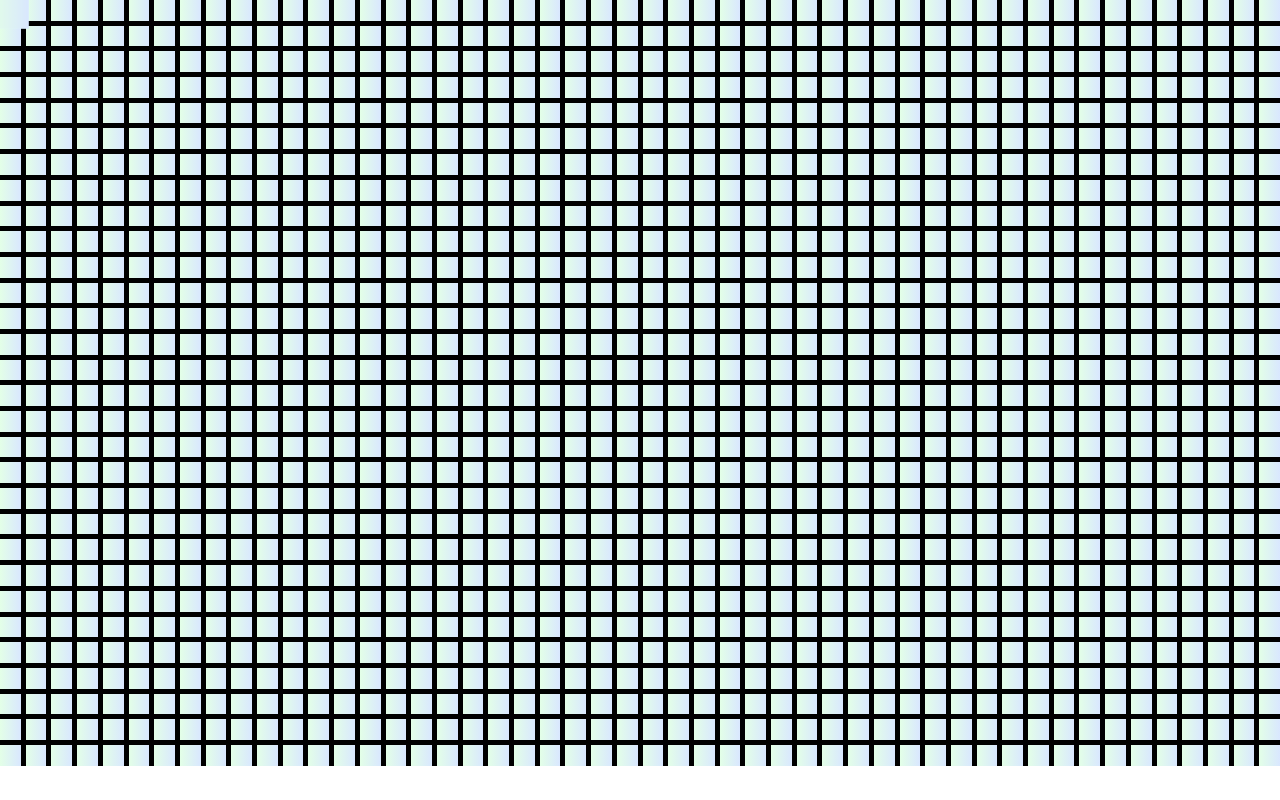
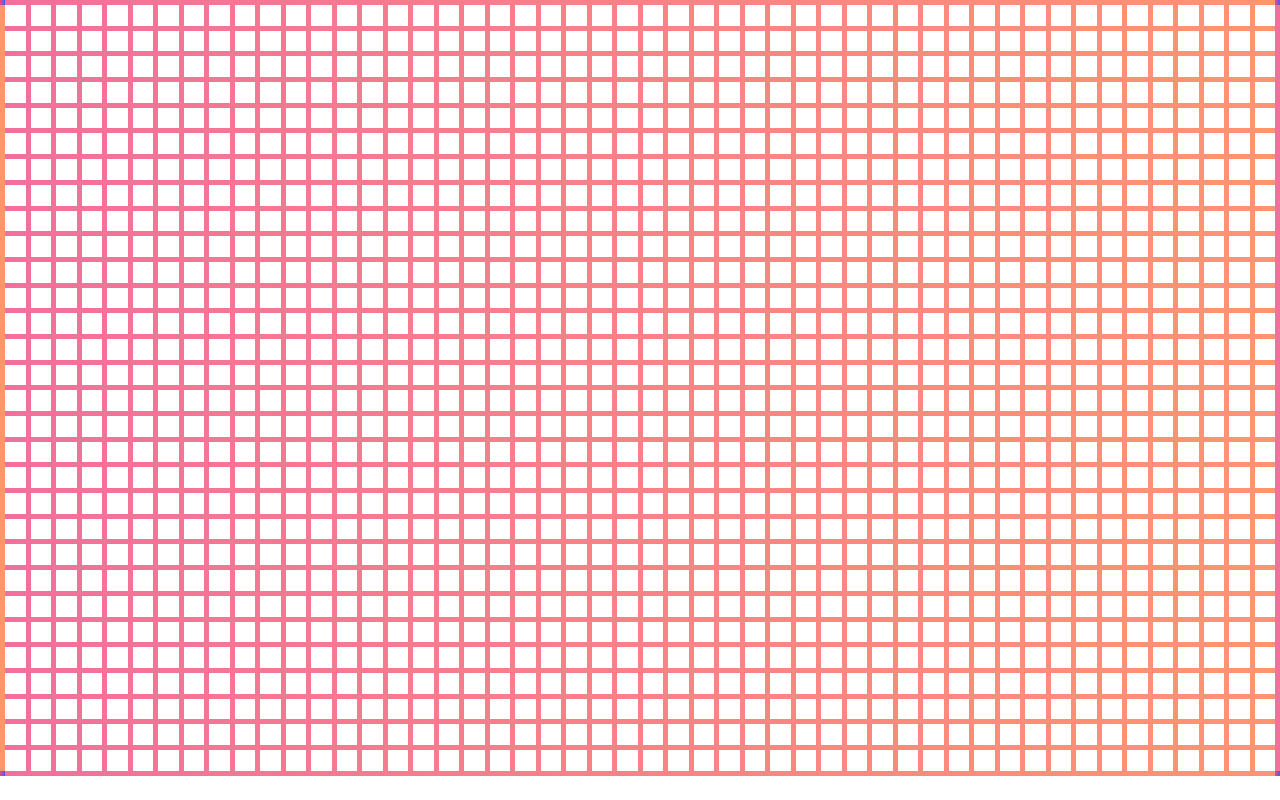
Before and after one commit to Hugo-M33/react-game-of-life, a React (Create React App) app: page / in a window 1280 px wide. Built offline with nearby package versions, Linux system fonts and the light colour scheme.

Commit message:
"Working" but really laggy grid, with cells state toggle

```diff
--- /dev/null
+++ b/src/components/Cell.jsx
@@ -0,0 +1,12 @@
+import {motion} from 'framer-motion'
+
+
+const Cell = ({value, toggleCell}) => {
+    return (
+        <motion.div onMouseLeave={e => e.buttons === 1 && toggleCell()} whileHover={{ scale: 1.75 }} onClick={toggleCell} style={{ backgroundColor: value ? "#0091AD" : "white"}}>
+
+        </motion.div>
+    )
+}
+
+export default Cell
--- a/src/components/Grid.jsx
+++ b/src/components/Grid.jsx
@@ -1,29 +1,59 @@
-import {useState, useEffect} from 'react'
-import styled from 'styled-components'
-import {motion} from 'framer-motion'
+import { useState, useEffect } from "react";
+import styled from "styled-components";
+import { motion } from "framer-motion";
+import Cell from "./Cell";
+import { produce } from "immer";
 
 const StyledGrid = styled.div`
   display: grid;
-grid-template-columns: repeat(${props => props.colsCount}, 1fr);
-grid-template-rows: repeat(${props => props.rowsCount}, ${props => (window.innerWidth - 5*(props.colsCount-1)) /props.colsCount}px);
+  grid-template-columns: repeat(${(props) => props.colsCount}, 1fr);
+  grid-template-rows: repeat(
+    ${(props) => props.rowsCount},
+    ${(props) =>
+      (window.innerWidth - 5 * (props.colsCount - 1)) / props.colsCount}px
+  );
   gap: 5px;
-background: black;
-`
+  background: linear-gradient(to right, rgb(242, 112, 156), rgb(255, 148, 114));
+  border: solid 5px;
+  border-image: linear-gradient(90deg, #fc466b 0%, #3f5efb 100%);
+  box-sizing: border-box;
+`;
 
-const StyledCell = styled(motion.div)`
+const StyledCell = styled(Cell)`
   background: linear-gradient(90deg, #e3ffe7 0%, #d9e7ff 100%);
-`
+`;
 
-const Grid = ({rowsCount, colsCount}) => {
-    const [grid, setGrid] = useState([]);
-    useEffect(() => {
-        setGrid(Array(colsCount).fill(Array(rowsCount).fill(false)));
-    }, [rowsCount, colsCount, window.innerWidth])
+const Grid = ({ rowsCount, colsCount }) => {
+  const [grid, setGrid] = useState(() => {
+    const rows = [];
+    for (let i = 0; i < rowsCount; i++) {
+      rows.push(Array.from(Array(colsCount), () => false));
+    }
+    console.log(rows);
+    return rows;
+  });
+
+  const toggleCell = (row, column) => {
+    setGrid(
+      produce(grid, (gridCopy) => {
+        gridCopy[row][column] = !grid[row][column];
+      })
+    );
+  };
+
   return (
     <StyledGrid rowsCount={rowsCount} colsCount={colsCount}>
-            {grid.map(columns => columns.map(cell => <StyledCell whileHover={{scale: 1.75}}></StyledCell>))}
+      {grid.map((columns, i) =>
+        columns.map((cell, j) => (
+          <Cell
+            key={`${i}-${j}`}
+            value={grid[i][j]}
+            toggleCell={() => toggleCell(i, j)}
+          ></Cell>
+        ))
+      )}
     </StyledGrid>
-    )
-}
+  );
+};
 
-export default Grid
+export default Grid;
```
Also changed, not shown: 1 other file (tests, documents, lock files or other folders). Lines whose indentation alone changed are shown as unchanged.
